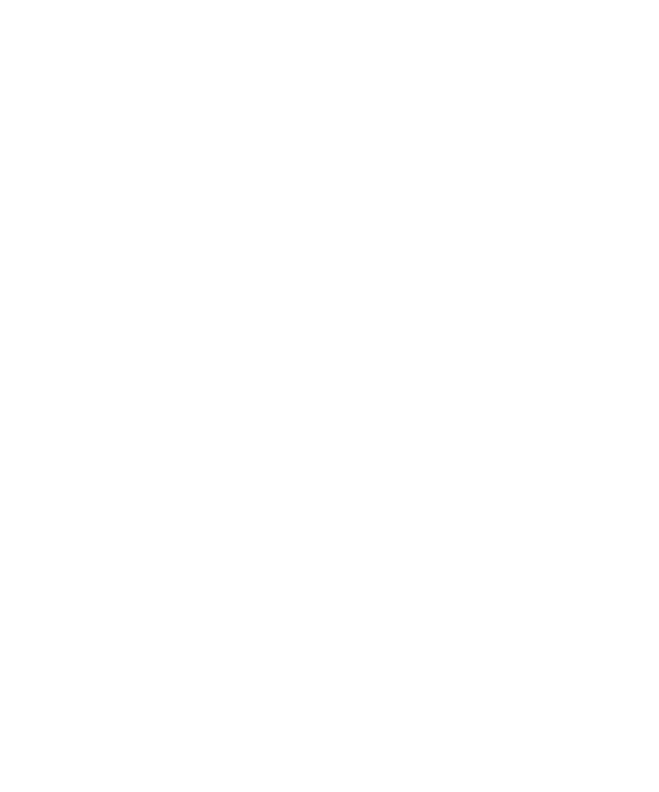
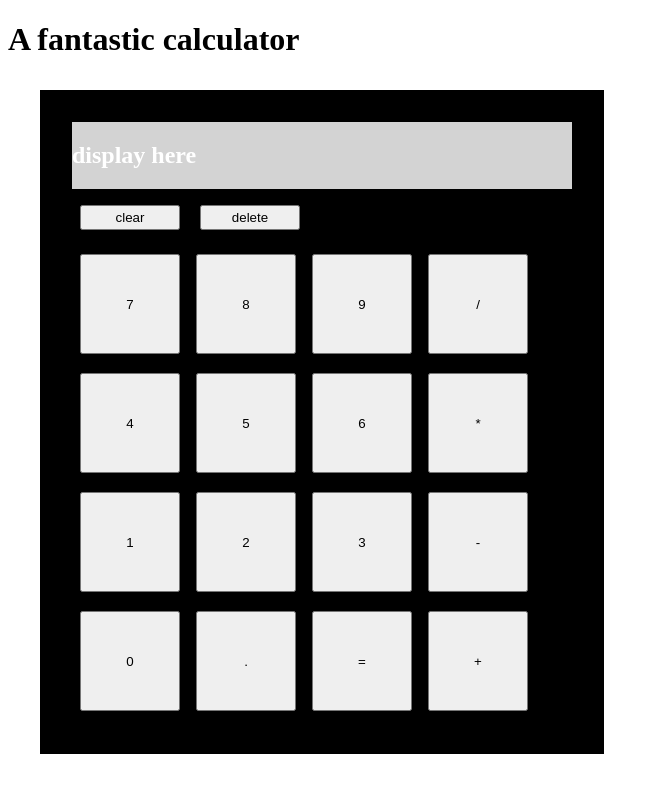
Before and after one commit to meltingseaweed/TOP_project_calculator, a plain HTML site: page index.html in a window 1280 px wide. Shown: the whole page, without its empty margins (0-659 px from the left). Drawn offline with Linux system fonts and the light colour scheme.

Commit message:
create 1st UI nothing functional yet

```diff
--- a/index.html
+++ b/index.html
@@ -4,10 +4,39 @@
     <meta charset="UTF-8">
     <meta name="viewport" content="width=device-width, initial-scale=1.0">
     <title>Project: Calculator</title>
-    <style href="style.css"></style>
+    <link rel="stylesheet" href="style.css">
     <script src = "java.js" defer></script>
 </head>
 <body>
+    <h1>A fantastic calculator</h1>
+    <div class = "calculator">
+        <div class = "display">
+            <h2>display here</h2>
+        </div>
+        <div class = "erase">
+            <button id = "clear">clear</button>
+            <button id = "del"> delete</button>
+        </div>
+        <div class = "input">
+            <button id="seven">7</button>
+            <button id="eight">8</button>
+            <button id="nine">9</button>
+            <button id="divide">/</button>
+            <button id="four">4</button>
+            <button id="five">5</button>
+            <button id="six">6</button>
+            <button id="multiply">*</button>
+            <button id="one">1</button>
+            <button id="two">2</button>
+            <button id="three">3</button>
+            <button id="subtract">-</button>
+            <button id="zero">0</button>
+            <button id="decimal">.</button>
+            <button id="equals">=</button>
+            <button id="add">+</button>
+
+        </div>
+    </div>
 
 </body>
 </html>
--- a/style.css
+++ b/style.css
@@ -0,0 +1,35 @@
+.calculator {
+    width: 500px;
+    height: 600px;
+    margin: 32px;
+    padding: 32px;
+    background-color: black;
+    display: flex;
+    flex-direction: column;
+    justify-content: space-between;
+}
+
+.display {
+    color: white;
+    background-color: lightgrey;
+}
+
+.erase {
+    padding: 8px 0px;
+}
+
+.input {
+    display: flex;
+    flex-wrap: wrap;
+    flex-grow: 1;
+}
+
+button {
+    width: 100px;
+    height: 100px;
+    margin: 8px;
+}
+
+#clear, #del {
+    height: 25px;
+}
```
